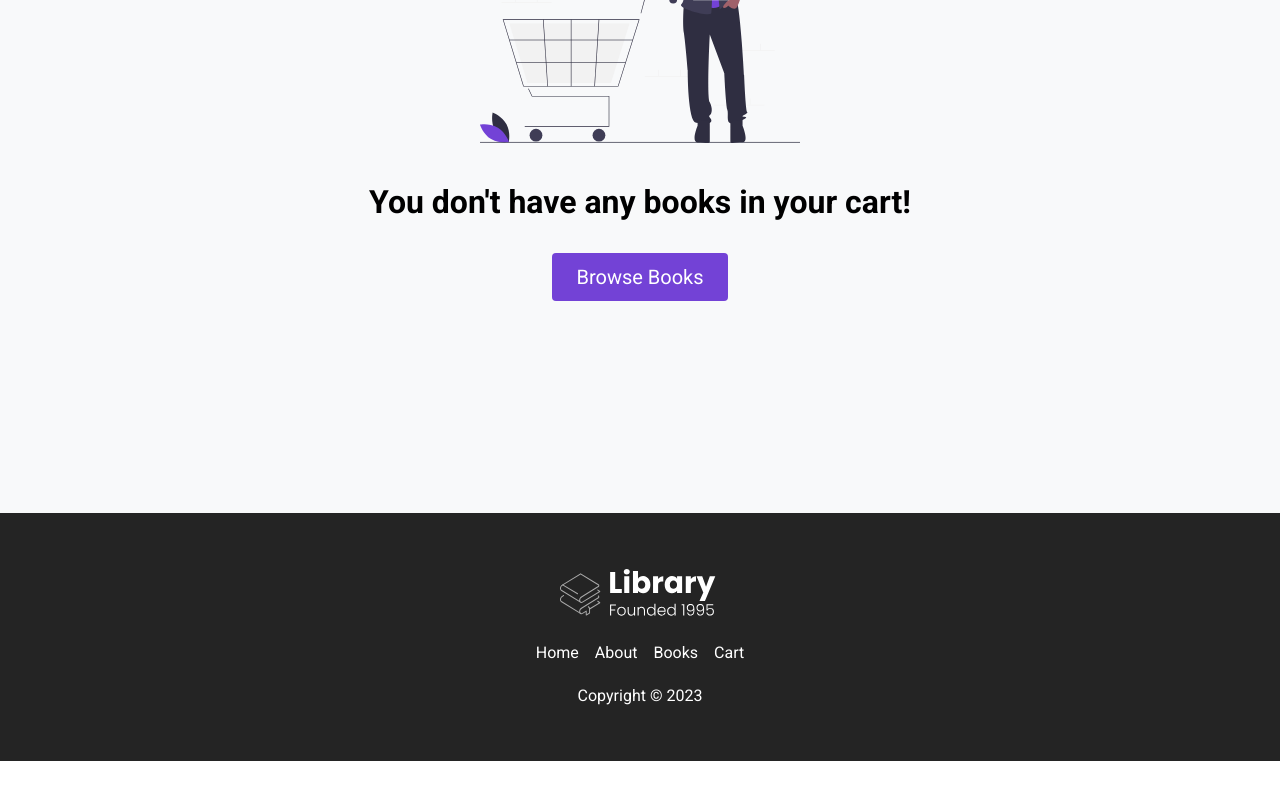
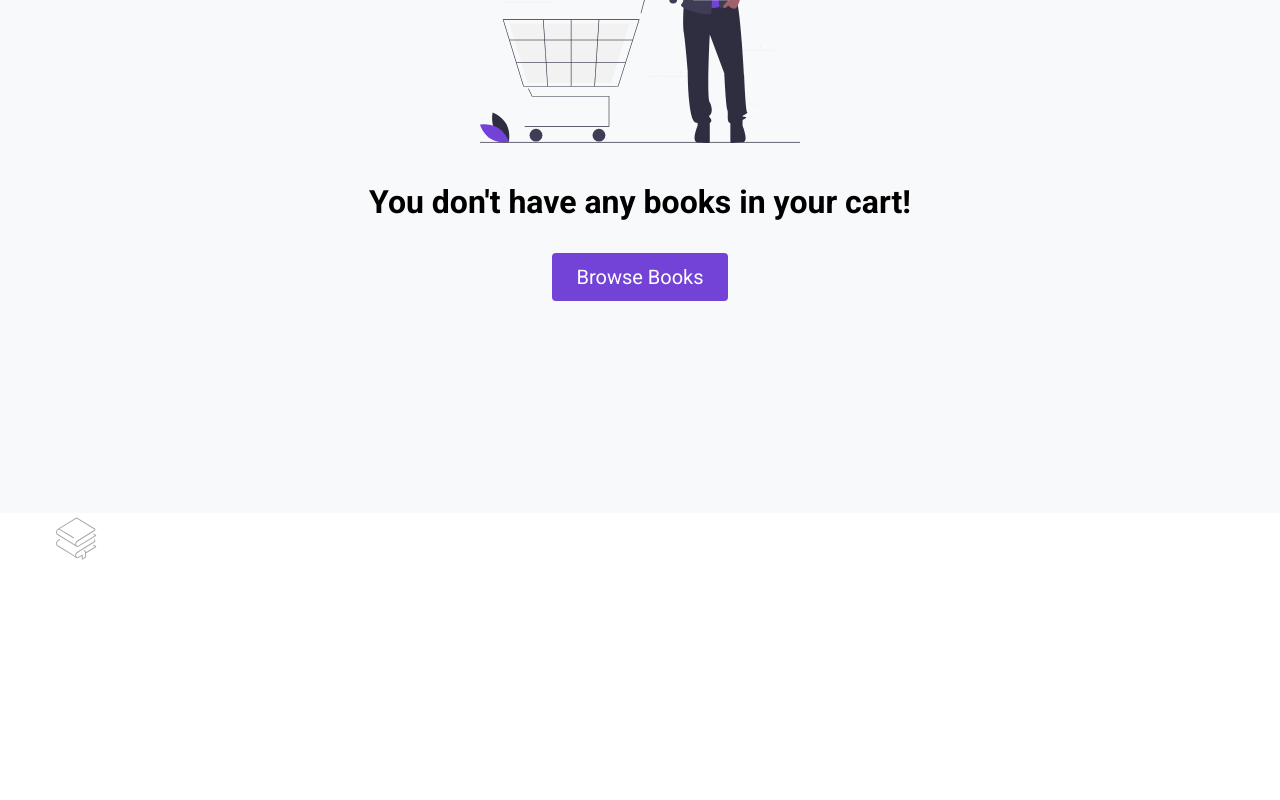
Before and after one commit to Peytonpendley/Library-react-tutorial, a React app: page /cart in a window 1280 px wide. Shown: the part 344-1144 px from the top of the page. Before the commit the page ends 1105 px from the top, so only its background shows below. Built offline with nearby package versions, Linux system fonts and the light colour scheme.

Commit message:
update files

```diff
--- a/src/App.js
+++ b/src/App.js
@@ -71,7 +71,7 @@ function App() {
             }
           />
         </Routes>
-        <Footer />
+        <Footer/>
       </div>
     </Router>
   );
--- a/src/components/Footer.jsx
+++ b/src/components/Footer.jsx
@@ -5,7 +5,7 @@ import { Link } from 'react-router-dom';
 const Footer = () => {
     return(
         <footer>
-            <div className="container">
+            <div className="footer__container">
                 <div className="row row__column">
                     <Link to="/">
                         <figure className='footer__logo'>
--- a/src/components/Landing.jsx
+++ b/src/components/Landing.jsx
@@ -1,6 +1,6 @@
-import React from 'react';
-import undrawBooks from '../assets/Undraw_Books.svg';
-import { Link } from 'react-router-dom';
+import React from 'react'
+import undrawBooks from '../assets/Undraw_Books.svg'
+import { Link } from 'react-router-dom'
 
 const Landing = () => {
     return(
@@ -8,7 +8,7 @@ const Landing = () => {
             <header>
                 <div className="header__container">
                     <div className="header__description">
-                        <h1>America's most awarded online library platform</h1>
+                        <h1 className='landing'>America's most awarded online library platform</h1>
                         <h2>Find your dream book with <div className="purple">Library</div></h2>
                         <Link to="#features">
                             <button className="btn">Browse books</button>
--- a/src/index.css
+++ b/src/index.css
@@ -4,6 +4,9 @@
   margin: 0;
   box-sizing: border-box;
   font-family: 'Roboto', sans-serif;
+}
+.landing{
+  padding-top: 20px;
 }
 
 .App {
@@ -19,6 +22,9 @@ html {
 body {
   max-width: 100vw;
   overflow-x: hidden;
+  display: flex;
+  flex-direction: column;
+  flex-grow: 1;
 }
 
 nav {
@@ -471,6 +477,11 @@ footer {
   background-color: #242424;
 }
 
+.footer__container{
+  position: absolute;
+  height: 100vh;
+}
+
 .footer__logo {
   display: flex;
 }
```
